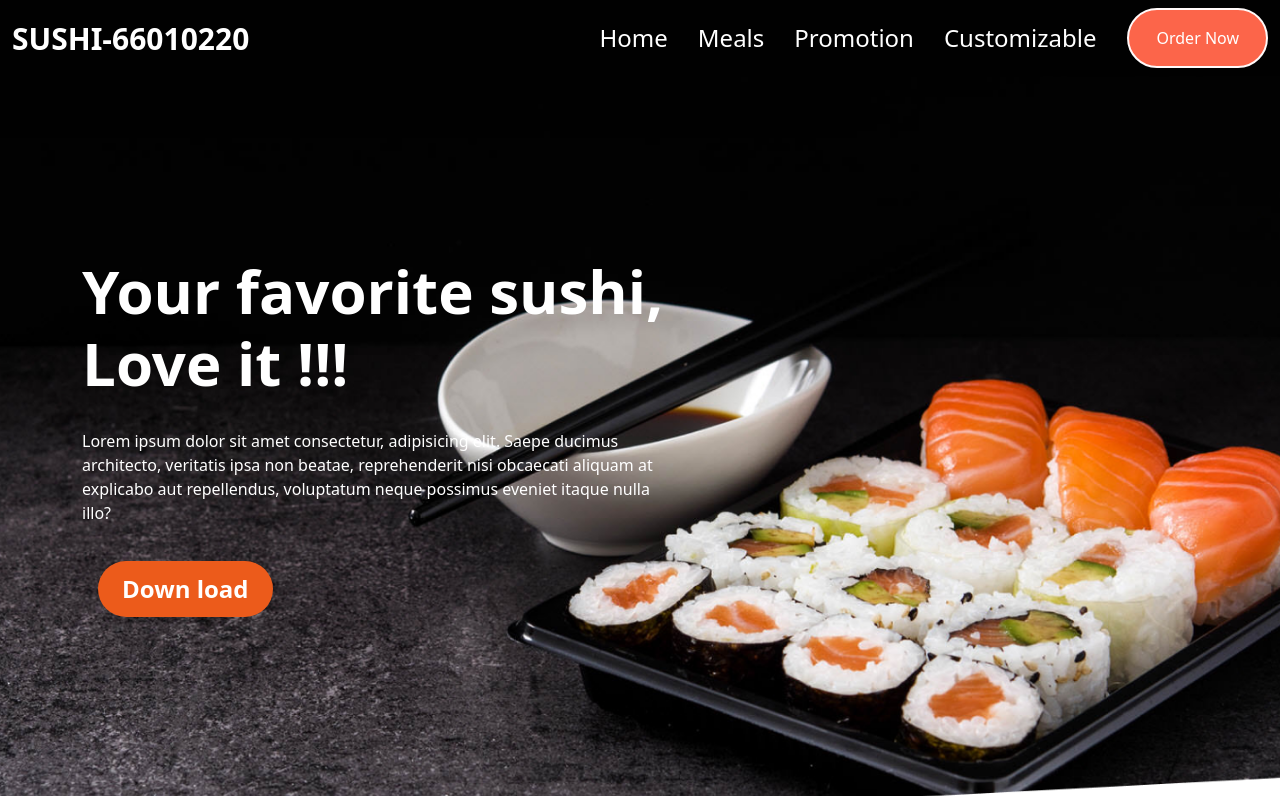
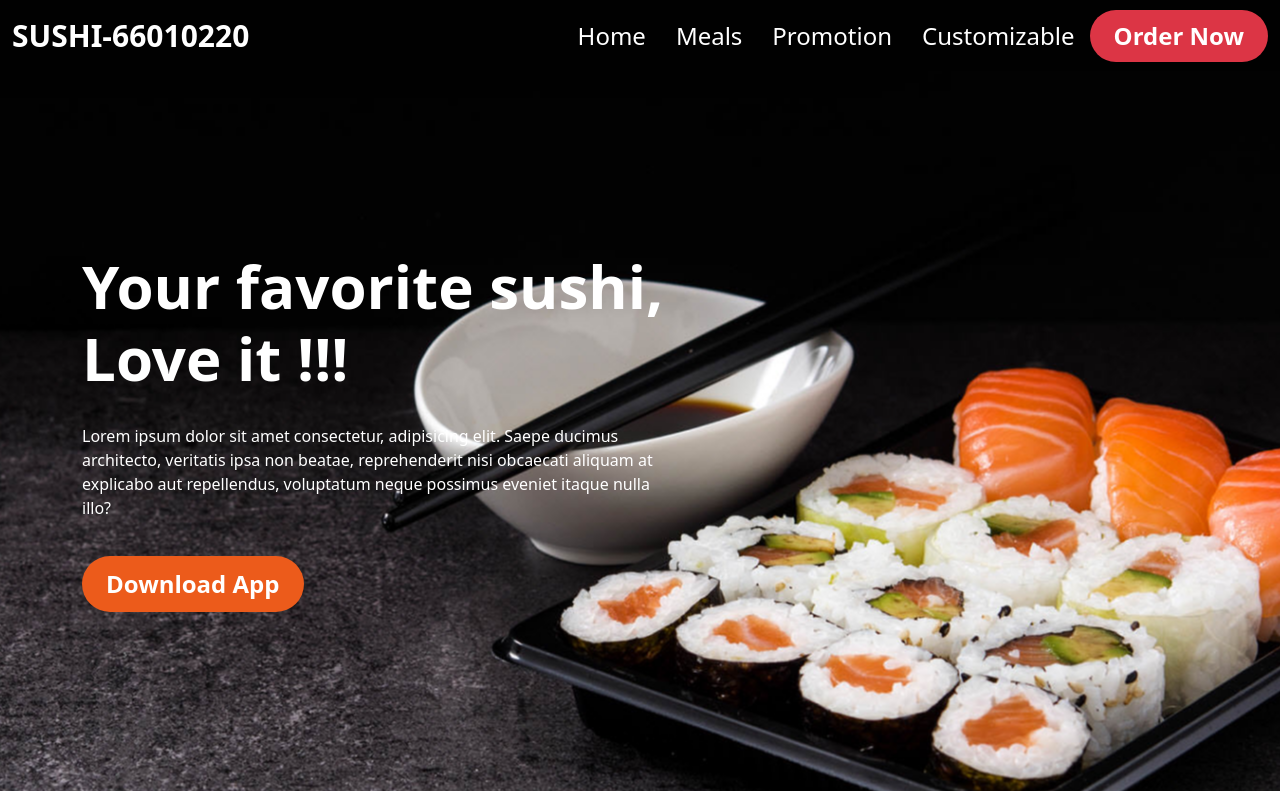
Before and after one commit to Purikukung/Purikukung.github.io, a plain HTML site: page index.html in a window 1280 px wide. Drawn offline with nearby package versions, Linux system fonts and the light colour scheme.

Commit message:
Update index.html

```diff
--- a/index.html
+++ b/index.html
@@ -9,32 +9,24 @@
     <link rel="stylesheet" href="css/custom.css">
 </head>
 <style>
-.btn-red {
+  .header-content{
+    background: url('../assets/images/bg_header.png');
+    background-repeat: no-repeat;
+    background-size: auto;
+    background-position: center center;
+  }
+  .btn-orange{
     background-color: #dc3545;
-    color: white;
-    border: 2px solid #FFF9F9;
-    border-radius: 30px;
-    padding: 16px 27px;
-    text-align: center;
-}
-
-
-.btn-orange {
-    background-color: #FC654A;
-    color: white;
-    border: 2px solid #FFF9F9;
-    border-radius: 30px;
-    padding: 16px 27px;
-    text-align: center;
-}
-
-
-.btn-red:hover {
-    background-color: #f44336;
+    border: none;
+    padding: 8px 24px;
+    font-size: 24px;
+    font-weight: 600;
+    color: #fff;
+    border-radius: 60px;
 }
 
 .btn-orange:hover {
-    background-color: #F5A623;
+    background-color: #f44336;
 }
 </style>
 <body>
@@ -58,9 +50,8 @@
               <li class="nav-item">
                 <a class="nav-link" href="#">Customizable</a>
               </li>
-
             </ul>
-            <button class="btn btn-orange ms-3">Order Now</button>
+            <button class="btn btn-orange">Order Now</button>
           </div>
         </div>
       </nav>
@@ -74,7 +65,7 @@
                 veritatis ipsa non beatae, reprehenderit nisi obcaecati aliquam at explicabo aut
                 repellendus, voluptatum neque possimus eveniet itaque nulla illo?
               </p>
-              <button class="btn btn-orange ms-3">Down load </button>
+              <button class="btn">Download App</button>
             </div>
           </div>
         </div>
```
